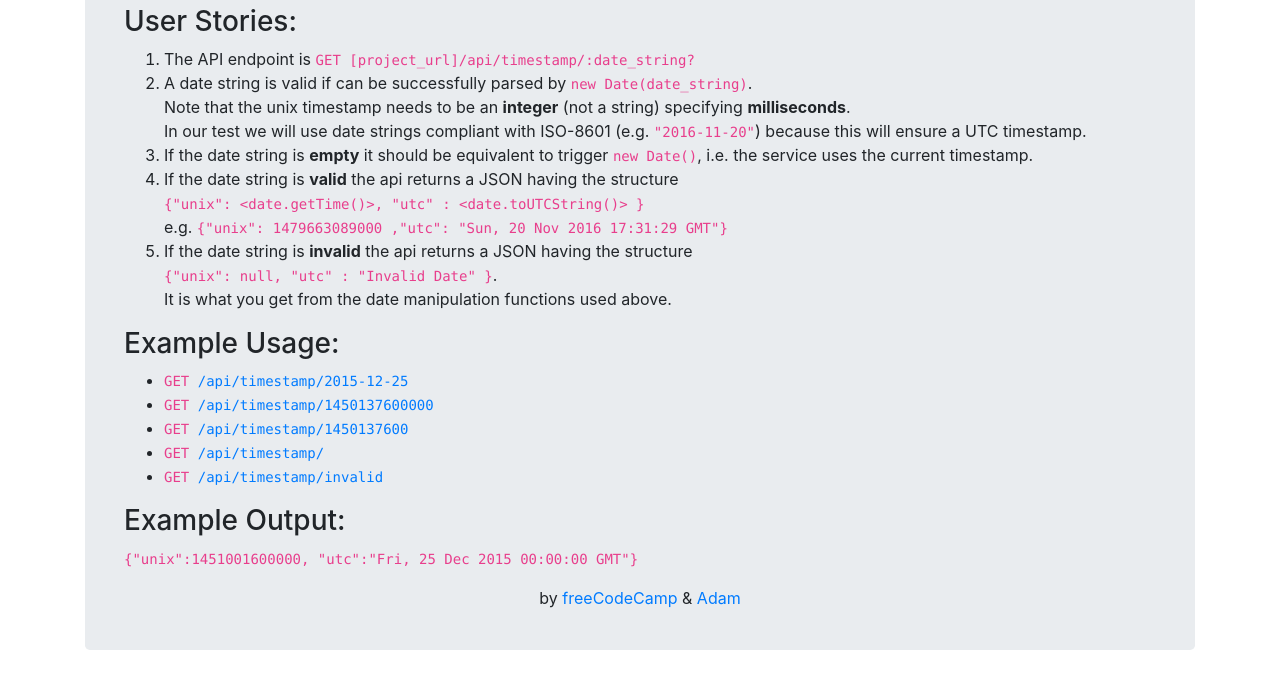
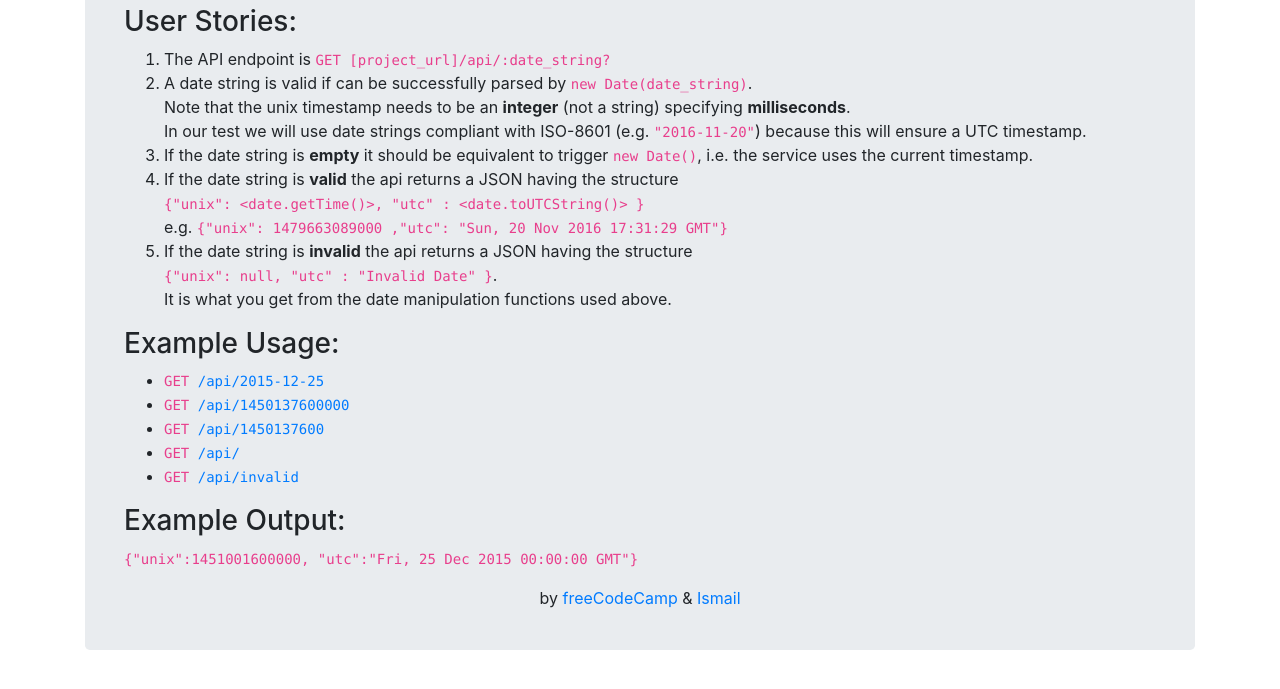
Before and after one commit to E-Ismail/boilerplate-project-timestamp, a website: page views/index.html in a window 1280 px wide. Shown: the part 107-796 px from the top of the page. Drawn offline with nearby package versions, Linux system fonts and the light colour scheme; files that its build step writes are made by us from their sources.

Commit message:
index changes

```diff
--- a/views/index.html
+++ b/views/index.html
@@ -18,7 +18,7 @@
 
 						<h3>User Stories:</h3>
 						<ol class="user-stories">
-							<li>The API endpoint is <code>GET [project_url]/api/timestamp/:date_string?</code></li>
+							<li>The API endpoint is <code>GET [project_url]/api/:date_string?</code></li>
 							<li>A date string is valid if can be successfully parsed by <code>new Date(date_string)</code>.<br>
 								Note that the unix timestamp needs to be an <strong>integer</strong> (not a string) specifying <strong>milliseconds</strong>.<br>
 								In our test we will use date strings compliant with ISO-8601 (e.g. <code>"2016-11-20"</code>) because this will ensure a UTC timestamp.</li>
@@ -33,11 +33,11 @@
 
 						<h3>Example Usage:</h3>
 						<ul>
-							<li><code>GET <a href="/api/timestamp/2015-12-25">/api/timestamp/2015-12-25</a></code></li>
-							<li><code>GET <a href="/api/timestamp/1450137600000">/api/timestamp/1450137600000</a></code></li>
-							<li><code>GET <a href="/api/timestamp/1450137600">/api/timestamp/1450137600</a></code></li>
-							<li><code>GET <a href="/api/timestamp/">/api/timestamp/</a></code></li>
-							<li><code>GET <a href="/api/timestamp/invalid">/api/timestamp/invalid</a></code></li>
+							<li><code>GET <a href="/api/2015-12-25">/api/2015-12-25</a></code></li>
+							<li><code>GET <a href="/api/1450137600000">/api/1450137600000</a></code></li>
+							<li><code>GET <a href="/api/1450137600">/api/1450137600</a></code></li>
+							<li><code>GET <a href="/api/">/api/</a></code></li>
+							<li><code>GET <a href="/api/invalid">/api/invalid</a></code></li>
 						</ul>
 
 						<h3>Example Output:</h3>
@@ -46,7 +46,7 @@
 						</p>
 
 						<div class="footer text-center">
-							<p>by <a href="https://www.freecodecamp.org" target="_blank">freeCodeCamp</a> & <a href="https://www.freecodecamp.org/adam111" target="_blank">Adam</a></p>
+							<p>by <a href="https://www.freecodecamp.org" target="_blank">freeCodeCamp</a> & <a href="https://www.freecodecamp.org/adam111" target="_blank">Ismail</a></p>
 						</div>
 					</div>
 				</div>
```
